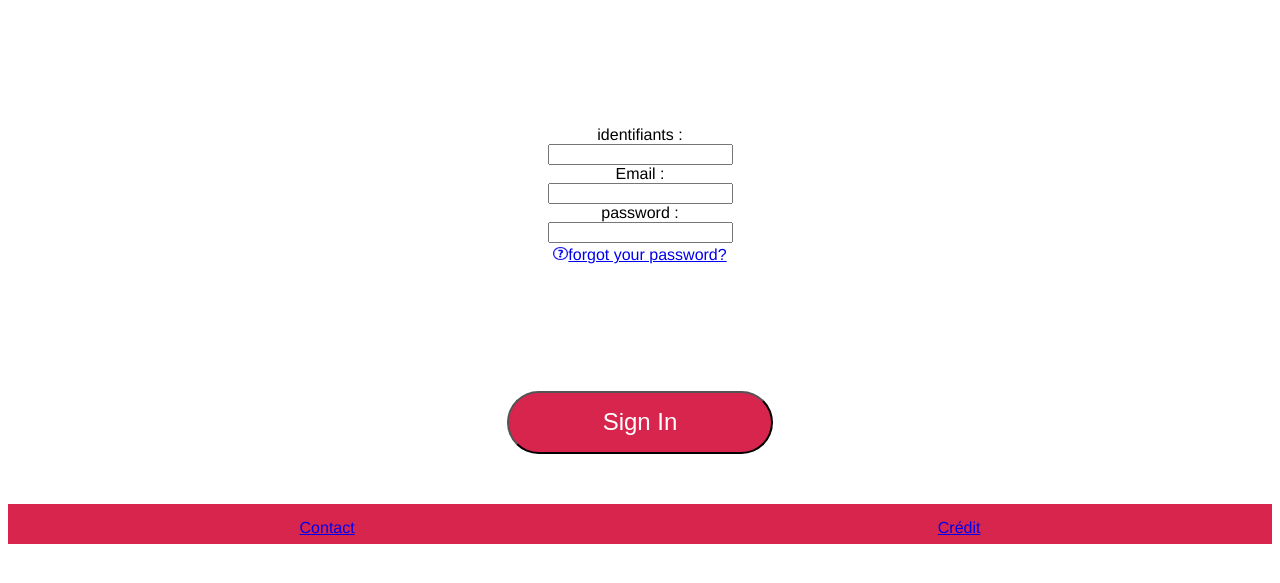
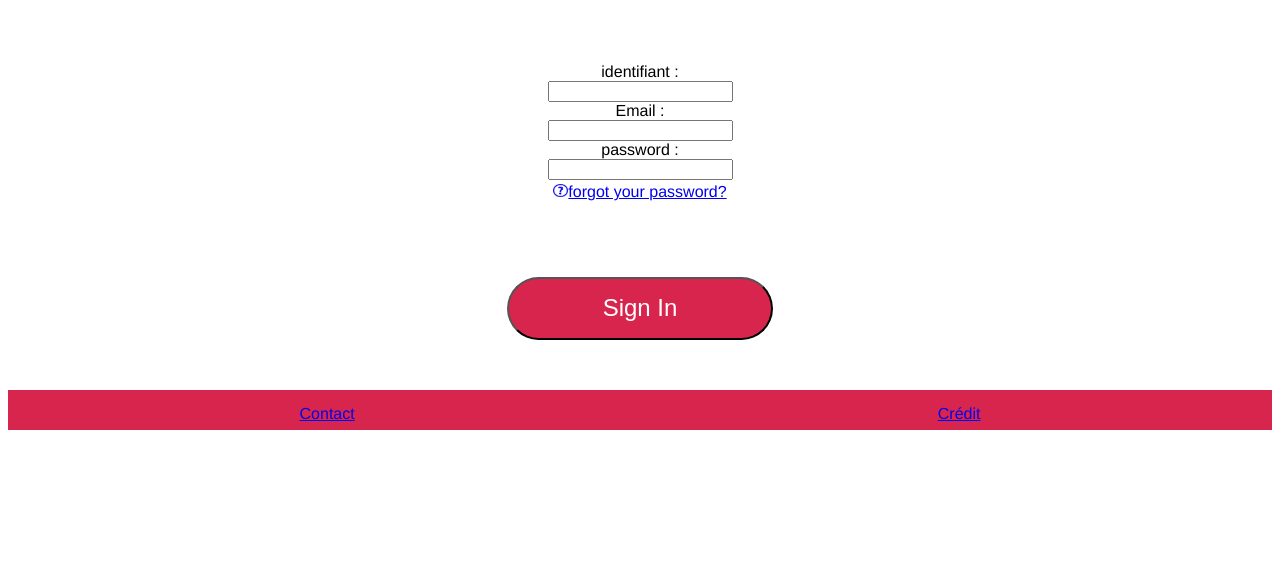
Before and after one commit to crazychouwi/CHALLENGE2017, a PHP site: page /connectionformateur.php in a window 1280 px wide. Shown: the part 96-679 px from the top of the page. Run offline with PHP 8.4, Linux system fonts and the light colour scheme.

Commit message:
modif lou

```diff
--- a/assets/css/connection.css
+++ b/assets/css/connection.css
@@ -4,7 +4,7 @@ body{
 
 .connexion{
   text-align: center;
-  margin-top: 10%;
+  margin-top: 5%;
 }
 
 #button {
@@ -13,7 +13,7 @@ body{
     width: 21%;
     height: 8%;
     font-size: 1.5em;
-    margin-top: 10%;
+    margin-top: 6%;
 
     color: white;
   }
--- a/connectionformateur.php
+++ b/connectionformateur.php
@@ -17,7 +17,7 @@
 <div class="connexion">
 
 
-<label for="identifiant">identifiants :</label><br/>
+<label for="identifiant">identifiant :</label><br/>
 <input type="identifiant" name="identifiant" id="identifiant" /><br/>
 
 <label for="email">Email :</label><br/>
```
